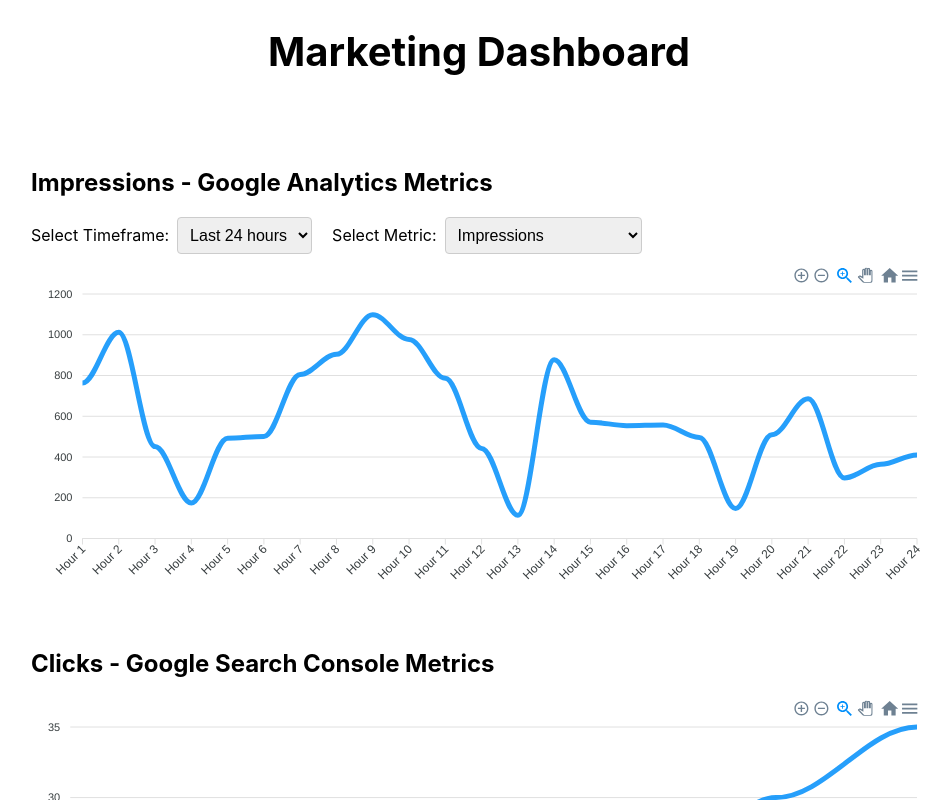
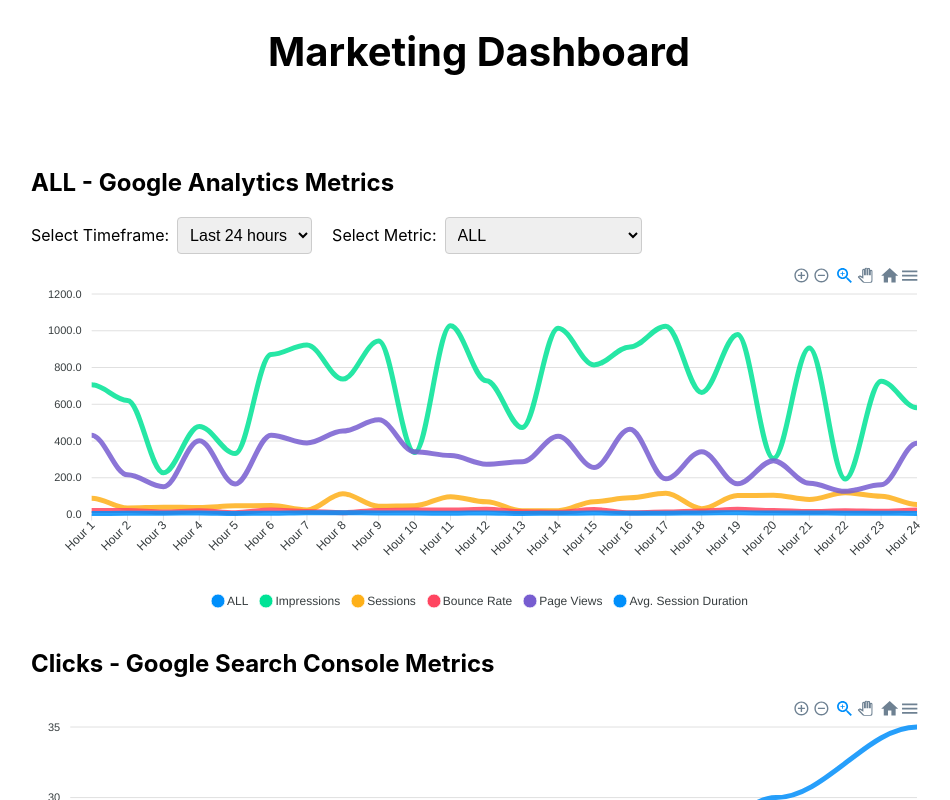
Before and after one commit to zaybei/Charts, a React (Vite) app: page / in a window 1280 px wide. Shown: the top 800 px of the page, without its empty margins (161-1111 px from the left). Built offline with nearby package versions, Linux system fonts and the light colour scheme.

Commit message:
Updated GoogleAnalyticsChart.jsx with 'ALL' option and timeframe logic

```diff
--- a/src/Dashboard.jsx
+++ b/src/Dashboard.jsx
@@ -220,13 +220,6 @@ const Dashboard = () => {
           <option value="Monthly">Last 30 days</option>
         </select>
       </div>
-      <GoogleAnalyticsChart selectedMetric={selectedGoogleAnalyticsMetric} data={googleAnalyticsData} />
-      <GoogleAnalyticsChart selectedMetric="Reach" data={googleAnalyticsData} />
-      <GoogleAnalyticsChart selectedMetric="User Engagement" data={googleAnalyticsData} />
-      <GoogleSearchConsoleChart selectedMetric={selectedSearchConsoleMetric} data={googleSearchConsoleData} />
-      <FacebookChart selectedMetric={selectedFacebookMetric} data={facebookData} />
-      <LinkedInChart selectedMetric={selectedLinkedInMetric} data={linkedinData} />
-      <InstagramChart selectedMetric={selectedInstagramMetric} data={instagramData} />
     </div>
   );
 };
--- a/src/GoogleAnalyticsChart.jsx
+++ b/src/GoogleAnalyticsChart.jsx
@@ -3,35 +3,22 @@ import Chart from 'react-apexcharts';
 import './GoogleAnalyticsChart.css'; // Import the CSS file
 
 const GoogleAnalyticsChart = ({ data }) => {
-  const [selectedMetric, setSelectedMetric] = useState('Impressions');
+  const [selectedMetric, setSelectedMetric] = useState('ALL');
   const [selectedTimeframe, setSelectedTimeframe] = useState('24 hours');
 
-  const metrics = ['Impressions', 'Sessions', 'Bounce Rate', 'Page Views', 'Avg. Session Duration'];
+  const metrics = ['ALL', 'Impressions', 'Sessions', 'Bounce Rate', 'Page Views', 'Avg. Session Duration'];
 
   const generateRandomData = (metric, timeframe) => {
     switch (metric) {
       case 'Impressions':
         if (timeframe === '24 hours') {
-          return Array.from({ length: 24 }, () => Math.floor(Math.random() * 1000) + 100); // Dummy data for last 24 hours
+          return Array.from({ length: 24 }, () => Math.floor(Math.random() * 1000) + 100);
         } else if (timeframe === '7 days') {
-          return Array.from({ length: 7 }, () => Math.floor(Math.random() * 1000) + 100); // Dummy data for last week
+          return Array.from({ length: 7 }, () => Math.floor(Math.random() * 1000) + 100);
         } else if (timeframe === 'Monthly') {
-          return Array.from({ length: 30 }, () => Math.floor(Math.random() * 1000) + 100); // Dummy data for last 30 days
-        } else if (timeframe === '30 days') {
-          return Array.from({ length: 30 }, () => Math.floor(Math.random() * 1000) + 100); // Dummy data for last 30 days
+          return Array.from({ length: 30 }, () => Math.floor(Math.random() * 1000) + 100);
         }
-
       case 'Sessions':
-        if (timeframe === '24 hours') {
-          return Array.from({ length: 24 }, () => Math.floor(Math.random() * 100) + 20);
-        } else if (timeframe === '7 days') {
-          return Array.from({ length: 7 }, () => Math.floor(Math.random() * 100) + 20);
-        } else if (timeframe === 'Monthly') {
-          return Array.from({ length: 30 }, () => Math.floor(Math.random() * 100) + 20);
-        } else if (timeframe === '30 days') {
-          return Array.from({ length: 30 }, () => Math.floor(Math.random() * 100) + 20); // Dummy data for last 30 days
-        }
-
         if (timeframe === '24 hours') {
           return Array.from({ length: 24 }, () => Math.floor(Math.random() * 100) + 20);
         } else if (timeframe === '7 days') {
@@ -49,29 +36,19 @@ const GoogleAnalyticsChart = ({ data }) => {
         }
       case 'Page Views':
         if (timeframe === '24 hours') {
-          return Array.from({ length: 24 }, () => Math.floor(Math.random() * 500) + 100); // Dummy data for last 24 hours
+          return Array.from({ length: 24 }, () => Math.floor(Math.random() * 500) + 100);
         } else if (timeframe === '7 days') {
-          return Array.from({ length: 7 }, () => Math.floor(Math.random() * 500) + 100); // Dummy data for last week
+          return Array.from({ length: 7 }, () => Math.floor(Math.random() * 500) + 100);
         } else if (timeframe === 'Monthly') {
-          return Array.from({ length: 30 }, () => Math.floor(Math.random() * 500) + 100); // Dummy data for last 30 days
+          return Array.from({ length: 30 }, () => Math.floor(Math.random() * 500) + 100);
         }
       case 'Avg. Session Duration':
         if (timeframe === '24 hours') {
-          return Array.from({ length: 24 }, () => (Math.random() * 5 + 5).toFixed(1)); // Dummy data for last 24 hours
+          return Array.from({ length: 24 }, () => (Math.random() * 5 + 5).toFixed(1));
         } else if (timeframe === '7 days') {
-          return Array.from({ length: 7 }, () => (Math.random() * 5 + 5).toFixed(1)); // Dummy data for last week
+          return Array.from({ length: 7 }, () => (Math.random() * 5 + 5).toFixed(1));
         } else if (timeframe === 'Monthly') {
-          return Array.from({ length: 30 }, () => (Math.random() * 5 + 5).toFixed(1)); // Dummy data for last 30 days
-        } else if (timeframe === '30 days') {
-          return Array.from({ length: 30 }, () => (Math.random() * 5 + 5).toFixed(1)); // Dummy data for last 30 days
-        }
-
-        if (timeframe === '24 hours') {
-          return Array.from({ length: 24 }, () => (Math.random() * 5 + 5).toFixed(1)); // Dummy data for last 24 hours
-        } else if (timeframe === '7 days') {
-          return Array.from({ length: 7 }, () => (Math.random() * 5 + 5).toFixed(1)); // Dummy data for last week
-        } else if (timeframe === 'Monthly') {
-          return Array.from({ length: 30 }, () => (Math.random() * 5 + 5).toFixed(1)); // Dummy data for last 30 days
+          return Array.from({ length: 30 }, () => (Math.random() * 5 + 5).toFixed(1));
         }
       default:
         return [];
@@ -92,23 +69,26 @@ const GoogleAnalyticsChart = ({ data }) => {
                    Array.from({ length: 30 }, (_, i) => `Day ${i + 1}`),
       },
     },
-    series: [
-      {
-        name: selectedMetric,
-        data: generateRandomData(selectedMetric, selectedTimeframe),
-      },
-    ],
+    series: selectedMetric === 'ALL'
+      ? metrics.map(metric => ({
+          name: metric,
+          data: generateRandomData(metric, selectedTimeframe),
+        }))
+      : [{
+          name: selectedMetric,
+          data: generateRandomData(selectedMetric, selectedTimeframe),
+        }],
   };
 
   return (
     <div>
       <h2>{selectedMetric} - Google Analytics Metrics</h2>
-      <div className="dropdown-container"> {/* Apply the new CSS class */}
+      <div className="dropdown-container">
         <div>
           <label htmlFor="timeframe">Select Timeframe:</label>
           <select
             id="timeframe"
-            className="dropdown" // Apply the CSS class
+            className="dropdown"
             value={selectedTimeframe}
             onChange={(e) => setSelectedTimeframe(e.target.value)}
           >
@@ -122,7 +102,7 @@ const GoogleAnalyticsChart = ({ data }) => {
           <label htmlFor="metrics">Select Metric:</label>
           <select
             id="metrics"
-            className="dropdown" // Apply the CSS class
+            className="dropdown"
             value={selectedMetric}
             onChange={(e) => setSelectedMetric(e.target.value)}
           >
@@ -133,7 +113,6 @@ const GoogleAnalyticsChart = ({ data }) => {
         </div>
       </div>
 
-
       <Chart options={chartData.options} series={chartData.series} type="line" height={350} />
     </div>
   );
```
Also changed, not shown: src/GoogleConsoleChart.jsx (added, +98 -0 lines).
